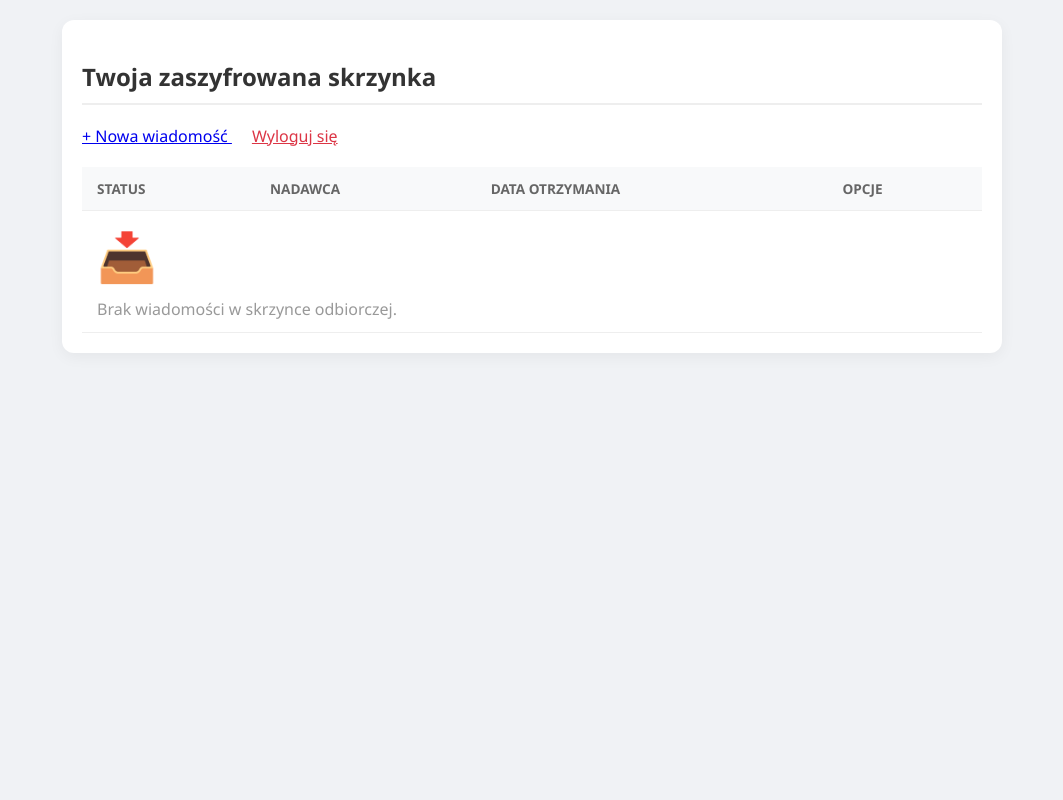
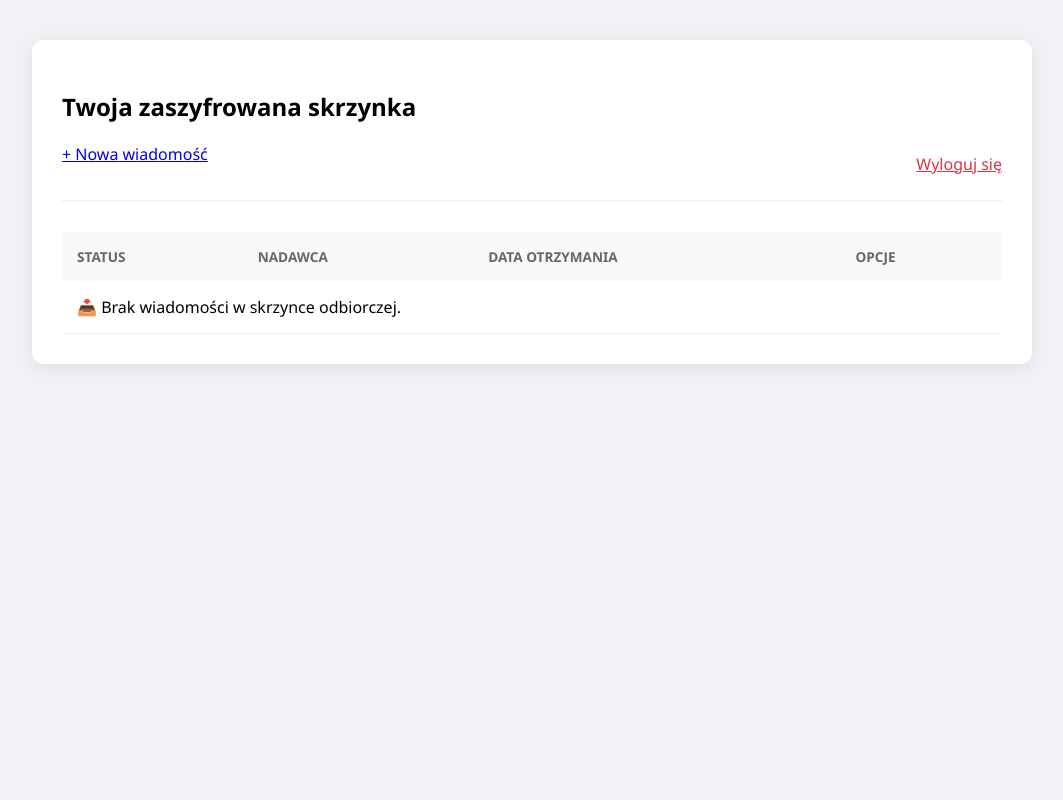
Before and after one commit to Antekpw/projekt-ochrona-danych, a Flask app: page /inbox in a window 1280 px wide. Shown: the whole page, without its empty margins (108-1171 px from the left). Run offline with Flask 3, Linux system fonts and the light colour scheme; the visitor is signed in with stand-in values (Sample User, id 1).

Commit message:
modified views

```diff
--- a/app/auth/routes.py
+++ b/app/auth/routes.py
@@ -15,9 +15,9 @@ def register():
             msg = result
             return render_template('register.html', msg=msg)
 
-        session['user_id'] = user_id
+        session['temp_user_id'] = user_id
         time.sleep(0.5)
-        return render_template("2FA.html", decoded_bytes=result)
+        return render_template('2FA.html', decoded_bytes=result)
 
     elif request.method == 'GET':
         return render_template('register.html', msg='Zarejestruj się')
--- /dev/null
+++ b/app/static/style.css
@@ -0,0 +1,178 @@
+/* 1. RESET I BAZA */
+* {
+    box-sizing: border-box;
+}
+
+body {
+    font-family: 'Segoe UI', Roboto, Helvetica, Arial, sans-serif;
+    background-color: #f0f2f5; /* Jasnoszare tło strony */
+    margin: 0;
+    padding: 40px 20px;
+    display: flex;
+    justify-content: center;
+    align-items: flex-start;
+    min-height: 100vh;
+}
+
+/* 2. GŁÓWNY KONTENER (KARTA) */
+/* Usunąłem stąd na sztywno max-width, żeby karta mogła być elastyczna */
+.container, .card, .message-container {
+    background: white;
+    width: 100%;
+    margin: 0 auto;
+    padding: 30px;
+    border-radius: 12px;
+    box-shadow: 0 4px 20px rgba(0, 0, 0, 0.08);
+    display: block; /* Przywracamy standardowy blokowy układ */
+}
+
+/* 3. DOPASOWANIE SZEROKOŚCI */
+/* Logowanie, Rejestracja i 2FA powinny być wąskie */
+.auth-container {
+    max-width: 450px;
+    text-align: center;
+}
+
+/* Skrzynka i wiadomości powinny być szerokie */
+.wide-container {
+    max-width: 1000px;
+}
+
+/* 4. FORMULARZE I INPUTY */
+.form-group {
+    margin-bottom: 20px;
+    text-align: left;
+}
+
+label {
+    display: block;
+    margin-bottom: 8px;
+    font-weight: 600;
+    color: #333;
+}
+
+.textbox, input[type="email"], input[type="password"], input[type="text"], textarea {
+    width: 100%;
+    padding: 12px 15px;
+    border: 1px solid #ddd;
+    border-radius: 8px;
+    font-size: 1rem;
+    transition: all 0.2s;
+}
+
+.textbox:focus {
+    border-color: #007bff;
+    box-shadow: 0 0 0 3px rgba(0,123,255,0.1);
+    outline: none;
+}
+
+/* 5. PRZYCISKI */
+.btn, button {
+    background-color: #007bff;
+    color: white;
+    border: none;
+    padding: 12px 25px;
+    border-radius: 8px;
+    font-size: 1rem;
+    font-weight: 600;
+    cursor: pointer;
+    transition: background 0.2s;
+    text-decoration: none;
+    display: inline-block;
+}
+
+.btn:hover, button:hover {
+    background-color: #0056b3;
+}
+
+.btn-compose { margin-bottom: 20px; }
+
+/* 6. TABELA INBOX */
+.message-table {
+    width: 100%;
+    border-collapse: collapse;
+    margin-top: 10px;
+}
+
+.message-table th {
+    text-align: left;
+    padding: 15px;
+    background: #f8f9fa;
+    color: #666;
+    font-size: 0.85rem;
+    text-transform: uppercase;
+}
+
+.message-table td {
+    padding: 15px;
+    border-bottom: 1px solid #eee;
+}
+
+/* 7. KOMUNIKATY (FLASH/MSG) */
+.alert, .msg {
+    padding: 15px;
+    border-radius: 8px;
+    margin-bottom: 20px;
+    font-size: 0.95rem;
+    border: 1px solid transparent;
+}
+
+.msg-error, .alert-error {
+    background-color: #fff1f0;
+    color: #cf1322;
+    border-color: #ffa39e;
+}
+
+.msg-success, .alert-success {
+    background-color: #f6ffed;
+    color: #389e0d;
+    border-color: #b7eb8f;
+}
+
+/* 8. QR CODE */
+img {
+    max-width: 200px;
+    margin: 20px auto;
+    display: block;
+    border: 1px solid #eee;
+    padding: 10px;
+    border-radius: 10px;
+}
+
+/* 9. HEADER ACTIONS (INBOX) */
+.header-actions {
+    display: flex;
+    justify-content: space-between;
+    align-items: center;
+    margin-bottom: 30px;
+    border-bottom: 2px solid #f0f2f5;
+    padding-bottom: 15px;
+}/* Styl dla nieprzeczytanych wiadomości w tabeli */
+tr.unread {
+    background-color: #f8f9ff !important; /* Bardzo delikatny błękitny odcień */
+    font-weight: bold; /* Pogrubienie tekstu dla nowych wiadomości */
+    color: #000;
+}
+
+/* Niebieski pasek z boku dla nieprzeczytanych */
+tr.unread td:first-child {
+    border-left: 4px solid #007bff;
+}
+
+/* Styl dla plakietek statusu */
+.status-badge {
+    padding: 4px 10px;
+    border-radius: 12px;
+    font-size: 0.75rem;
+    font-weight: 600;
+}
+
+.badge-new {
+    background: #e7f3ff;
+    color: #007bff;
+}
+
+.badge-read {
+    background: #f0f2f5;
+    color: #666;
+}
--- a/app/templates/inbox.html
+++ b/app/templates/inbox.html
@@ -3,38 +3,17 @@
 <head>
     <meta charset="UTF-8">
     <meta name="viewport" content="width=device-width, initial-scale=1.0">
+    <link rel="stylesheet" type="text/css" href="{{ url_for('static', filename='style.css') }}">
+
     <title>Skrzynka odbiorcza</title>
-    <style>
-        body { font-family: 'Segoe UI', Tahoma, Geneva, Verdana, sans-serif; background-color: #f0f2f5; margin: 0; padding: 20px; }
-        .container { max-width: 900px; margin: auto; background: white; padding: 20px; border-radius: 12px; box-shadow: 0 4px 15px rgba(0,0,0,0.05); }
-        h2 { color: #333; border-bottom: 2px solid #eee; padding-bottom: 10px; }
 
-        .message-table { width: 100%; border-collapse: collapse; margin-top: 20px; }
-        .message-table th, .message-table td { padding: 12px 15px; text-align: left; border-bottom: 1px solid #eee; }
-        .message-table th { background-color: #f8f9fa; color: #666; text-transform: uppercase; font-size: 0.85rem; }
-
-        /* Styl dla nieprzeczytanych wiadomości */
-        .unread { background-color: #fdfdfd; font-weight: bold; color: #000; }
-        .unread td { border-left: 4px solid #007bff; }
-
-        .status-badge { padding: 4px 8px; border-radius: 12px; font-size: 0.75rem; }
-        .badge-new { background: #e7f3ff; color: #007bff; }
-        .badge-read { background: #f0f2f5; color: #666; }
-
-        .attachment-icon { color: #666; margin-right: 5px; }
-
-        .btn-view { text-decoration: none; color: #007bff; font-weight: 500; }
-        .btn-view:hover { text-decoration: underline; }
-
-        .empty-state { text-align: center; padding: 40px; color: #999; }
-        .no-messages-icon { font-size: 3rem; margin-bottom: 10px; display: block; }
-    </style>
 </head>
 <body>
 
-<div class="container">
+<div class="container wide-container">
+            <h2>Twoja zaszyfrowana skrzynka</h2>
+
     <div class="header-actions">
-        <h2>Twoja zaszyfrowana skrzynka</h2>
         <a href="{{ url_for('messages.send_message') }}" class="btn-compose">
             + Nowa wiadomość
         </a>
--- a/app/templates/login.html
+++ b/app/templates/login.html
@@ -8,7 +8,7 @@
 </head>
 <body>
 
-    <div class="container">  <h2 class="word">Login</h2>
+    <div class="container auth-container">  <h2 class="word">Login</h2>
 
         <form action="{{ url_for('auth.login') }}" method="post">
             <div class="msg">{{ msg }}</div>
--- a/app/templates/register.html
+++ b/app/templates/register.html
@@ -8,7 +8,7 @@
 </head>
 <body>
 
-    <div class="container">  <!-- Wrapper for form -->
+    <div class="container wide-container">  <!-- Wrapper for form -->
         <h2 class="word">Register</h2>
 
         <form action="{{ url_for('auth.register') }}" method="post">
--- a/app/templates/unlock_message.html
+++ b/app/templates/unlock_message.html
@@ -1,3 +1,5 @@
+<link rel="stylesheet" type="text/css" href="{{ url_for('static', filename='style.css') }}">
+
 <div class="card">
     <h3>Wiadomość zaszyfrowana</h3>
     <p>Podaj hasło do swojego klucza prywatnego RSA, aby odczytać tę wiadomość.</p>
```
Also changed, not shown: app/templates/2FA.html (+18 -13 lines), app/templates/send_message.html (+26 -5 lines), app/templates/view_message.html (+5 -3 lines).
